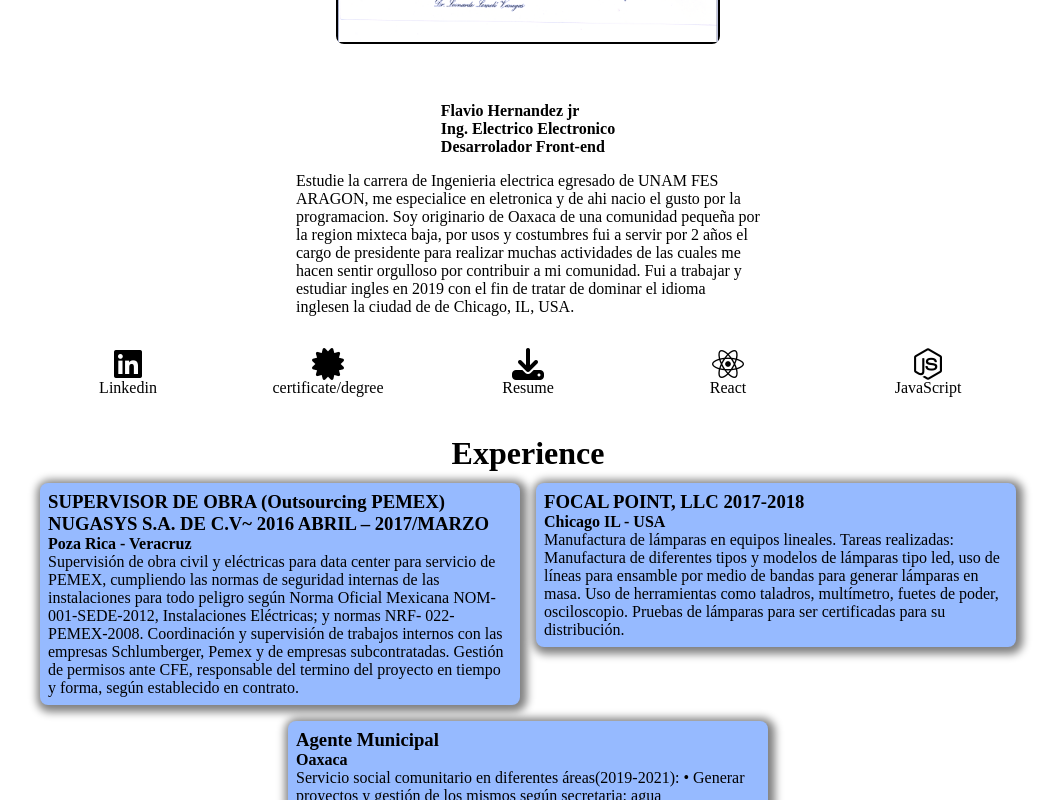
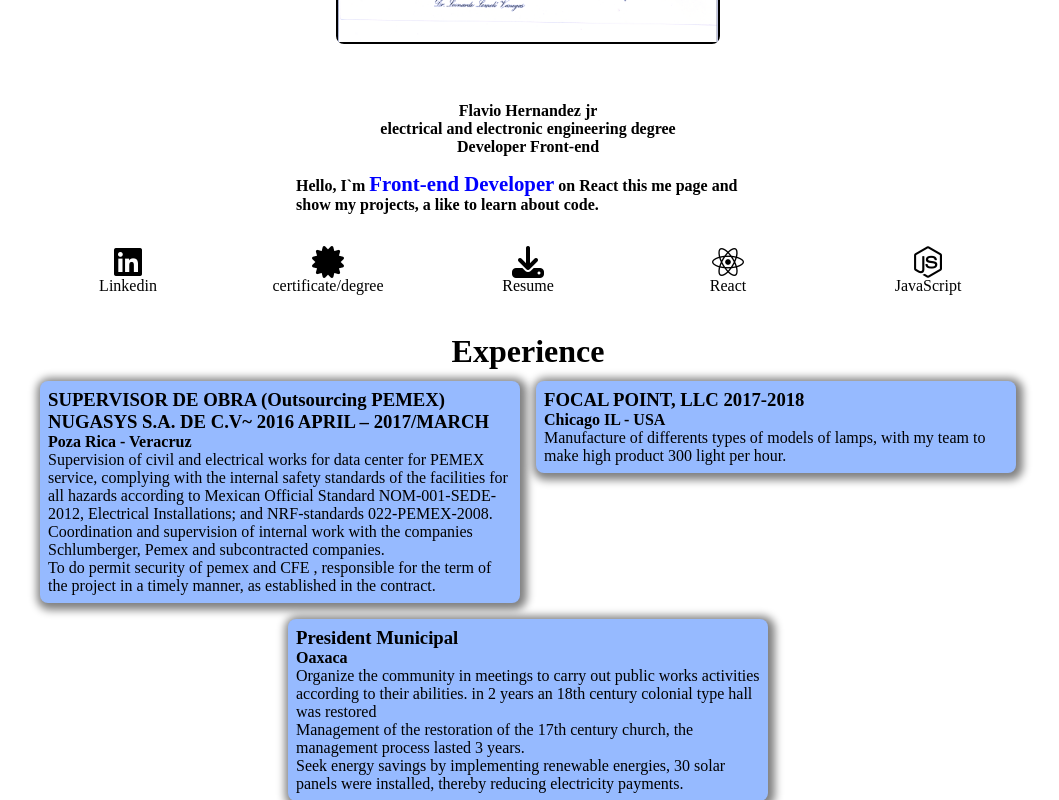
Before and after one commit to flaviovidalhuax/portafolioReact, a React (Vite) app: page / in a window 1280 px wide. Shown: the part 640-1440 px from the top of the page, without its empty margins (112-1171 px from the left). Built offline with nearby package versions, Linux system fonts and the light colour scheme; some icons are missing.

Commit message:
translate text

```diff
--- a/src/components/AboutMe.jsx
+++ b/src/components/AboutMe.jsx
@@ -8,27 +8,18 @@ const AboutMe = () => {
     <div className='AbouteMe_main' id='home'>
          <div className='AbouteMe_main-foto'>
               <img src={degree} className='AbouteMe_main-img' alt="foto" />
-              <p className='AbouteMe_main-p'>call me!</p>
+              <p className='AbouteMe_main-p'><a href="#callme"><span className='AbouteMe_main-span'>Call me!...</span></a></p>
           </div>
           <div className='AbouteMe_main-div-name'>
-              <div>
                 <h4>Flavio Hernandez jr</h4>
-                <h4>Ing. Electrico Electronico</h4>
-                <h4>Desarrolador Front-end</h4>
+                <h4>electrical and electronic engineering degree</h4>
+                <h4>Developer Front-end</h4>
 
-              </div>
           </div>
          <article className='AbouteMe_article'>
-            <p>
-              Estudie la carrera de Ingenieria electrica egresado de UNAM FES ARAGON,
-              me especialice en eletronica y de ahi nacio el gusto por la programacion.
-
-              Soy originario de Oaxaca de una comunidad pequeña por la region mixteca baja,
-              por usos y costumbres fui a servir por 2 años el cargo de presidente para realizar
-              muchas actividades de las cuales me hacen sentir orgulloso por contribuir a mi comunidad.
-              Fui a trabajar y estudiar ingles en 2019 con el fin de tratar  de dominar el idioma inglesen la ciudad de
-              de Chicago, IL, USA.
-            </p>
+            <h4>
+            Hello, I`m <span className='AbouteMe_main-span'>Front-end Developer</span> on React this me page and show my projects, a like to learn about code.
+            </h4>
          </article>
           <div className='AbouteMe_main-div-a'>
 
--- a/src/components/CallMe.jsx
+++ b/src/components/CallMe.jsx
@@ -21,7 +21,7 @@ const CallMe = () => {
 //   }
 
   return (
-<div className='callme_container'>
+<div className='callme_container' id='callme'>
      <div>
           <a href="https://www.facebook.com/octavio.morandavila">
                <i class="callme_i fa-brands fa-facebook"></i>
@@ -30,7 +30,11 @@ const CallMe = () => {
                <i class="callme_i fa-brands fa-whatsapp"></i>
           </a>
           <i class="callme_i fa-solid fa-phone"></i>
-          <i class="callme_i fa-solid fa-location-dot"></i>
+
+          <a href="https://www.google.com.mx/maps/place/Popotla/@19.4520739,-99.1801126,17z/data=!4m20!1m14!4m13!1m6!1m2!1s0x85d1f8bd4ee71525:0x1ca0375a2453d0e1!2sPopotla,+Ciudad+de+M%C3%A9xico,+CDMX!2m2!1d-99.1802147!2d19.4531418!1m4!2m2!1d-99.1758942!2d19.4520547!4e1!3e3!3m4!1s0x85d1f89b182af359:0xd655fe13977c9ba2!8m2!3d19.45291!4d-99.17549">
+               <i class="callme_i fa-solid fa-location-dot"></i>
+          </a>
+
           <i class="callme_i fa-solid fa-envelopes"></i>
      </div>
      {/* onSubmit={sendEmail} */}
@@ -39,14 +43,14 @@ const CallMe = () => {
         <h3 className='callme_h3'>call me: 5521159387</h3>
         <h3 className='callme_h3'>send email</h3>
        <div>
-            <input className='callme_input' type="name" placeholder='put your name' />
+            <input className='callme_input' type="name" placeholder='put your full name' />
        </div>
        <div>
             <input className='callme_input' type="email"  placeholder='put your email' />
        </div>
        <div>
           <textarea className='callme_textarea' name="" id="" cols="25" rows="7">
-               <input className='callme_input mesage' type="text"  />
+               Send your mesage...
           </textarea>
 
        </div>
--- a/src/components/Experienc.jsx
+++ b/src/components/Experienc.jsx
@@ -8,39 +8,32 @@ const Experienc = () => {
       <article className='Expirience_article'>
           <div className='Expirience_container1'>
               <h3>SUPERVISOR DE OBRA (Outsourcing PEMEX)</h3>
-              <h3> NUGASYS S.A. DE C.V~ 2016 ABRIL – 2017/MARZO</h3>
+              <h3> NUGASYS S.A. DE C.V~ 2016 APRIL – 2017/MARCH</h3>
               <h4>Poza Rica - Veracruz</h4>
-                <p>Supervisión de obra civil y eléctricas para data center para servicio de PEMEX,
-                cumpliendo las normas de seguridad internas de las instalaciones para todo peligro según
-                Norma Oficial Mexicana NOM-001-SEDE-2012, Instalaciones Eléctricas; y normas NRF-
-                022-PEMEX-2008.
-                Coordinación y supervisión de trabajos internos con las empresas Schlumberger, Pemex
-                y de empresas subcontratadas. Gestión de permisos ante CFE, responsable del termino
-                del proyecto en tiempo y forma, según establecido en contrato.</p>
+                <p>Supervision of civil and electrical works for data center for PEMEX service, complying with the internal safety standards of the facilities for all hazards according to Mexican Official Standard NOM-001-SEDE-2012, Electrical Installations; and NRF-standards         022-PEMEX-2008.
+                Coordination and supervision of internal work with the companies Schlumberger, Pemex
+                and subcontracted companies.
+                </p>
+                <p> To do permit security of pemex and CFE , responsible for the term of the project in a timely manner, as established in the contract.</p>
             </div>
           <div className='Expirience_container2'>
                 <h3>FOCAL POINT, LLC 2017-2018</h3>
                 <h4>Chicago IL - USA</h4>
                 <p>
-                  Manufactura de lámparas en equipos lineales.
-                  Tareas realizadas: Manufactura de diferentes tipos y modelos de lámparas tipo led, uso
-                  de líneas para ensamble por medio de bandas para generar lámparas en masa. Uso de
-                  herramientas como taladros, multímetro, fuetes de poder, osciloscopio.
-                  Pruebas de lámparas para ser certificadas para su distribución.
+                Manufacture of differents types of models of lamps, with my team to make high product 300 light per hour.
                 </p>
           </div>
           <div className='Expirience_container3'>
-                <h3>Agente Municipal </h3>
+                <h3>President Municipal </h3>
                 <h4>Oaxaca</h4>
                 <p>
-                Servicio social comunitario en diferentes áreas(2019-2021):
-                • Generar proyectos y gestión de los mismos según secretaria: agua potable(CONAGUA),
-                Iglesia (PROGRAMA NACIONAL DE RECONTRUCCION PNR) gestión y construcción.
-                • instalación y mantenimientos así como su calculo según la dimensión del sistemas
-                fotovoltaico.
-                • Ejecución de obra: salón cultural, remodelación de atrio, remodelación eléctrica e
-                instalación de sistemas solares para bombeo y hogar, instalación de biodigestores,
-                restauración de iglesia(PNR).
+                Organize the community in meetings to carry out public works activities according to their abilities. in 2 years an 18th century colonial type hall was restored
+                </p>
+                <p>
+                Management of the restoration of the 17th century church, the management process lasted 3 years.
+                </p>
+                <p>
+                Seek energy savings by implementing renewable energies, 30 solar panels were installed, thereby reducing electricity payments.
                 </p>
           </div>
       </article>
--- a/src/components/Links.jsx
+++ b/src/components/Links.jsx
@@ -15,7 +15,7 @@ const Links = () => {
                 <li className='link_li'><a className='link_a' href="#experience1">Experiens</a></li>
                 <li className='link_li'><a className='link_a' href="#skill1">skills</a></li>
                 <li className='link_li'><a className='link_a' href="#portafolio">Portafolio</a></li>
-                <li className='link_li'><a className='link_a' href="#">Call me</a></li>
+                <li className='link_li'><a className='link_a' href="#callme">Call me</a></li>
 
             </ul>
         </h1>
--- a/src/components/Portafolio.jsx
+++ b/src/components/Portafolio.jsx
@@ -8,7 +8,7 @@ import './style/portafolio.css'
 const Portafolio = () => {
   return (
     <div className='Portafolio' id='portafolio'>
-        <h1>Portafolio</h1>
+        <h1>Briefcase</h1>
         <div className='Portafolio_containerallimg'>
             <div className='Portafolio_img-e-comer'>
                 <div className='Portafolio_img-e-comer1'>
--- a/src/components/style/aboutMe.css
+++ b/src/components/style/aboutMe.css
@@ -8,7 +8,7 @@
     align-items: center;
     justify-content: flex-start;
 }
-.AbouteMe_main-foto{  background-color: yellow;
+.AbouteMe_main-foto{
     width: 30%;
     height: 50%;
     margin: 50px auto;
@@ -22,17 +22,17 @@
 .AbouteMe_main-foto:hover .AbouteMe_main-p{
     clip-path: circle(150% at top left);
 }
-.AbouteMe_main-img{  background-color: aqua;
+.AbouteMe_main-img{
     width: 100%;
     grid-column: 1/2;
     grid-row: 1/2;
 }
 .AbouteMe_main-p{
-    background-color: rgba(0, 255, 255, 0.556);
+    background-color: #def5e55d;
     grid-column: 1/2;
     grid-row: 1/2;
 
-    color: #FFF;
+    color: black;
     font-size: 2rem;
 
     display: grid;
@@ -46,6 +46,12 @@
 }
 .AbouteMe_main-div-name{
   margin: .5rem;
+  text-align: center;
+
+}
+.AbouteMe_main-span{
+    color: blue;
+    font-size: 1.3rem;
 
 }
 .AbouteMe_main-div-a{
```
